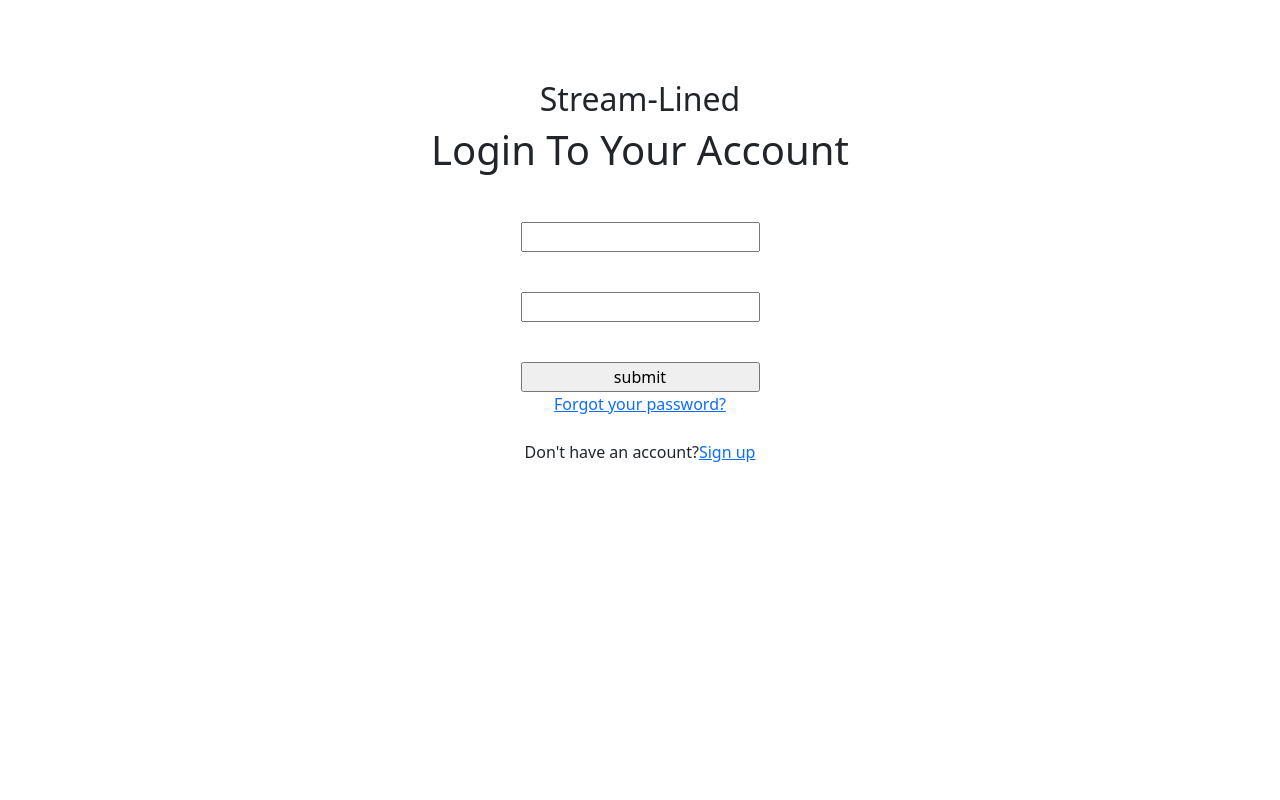
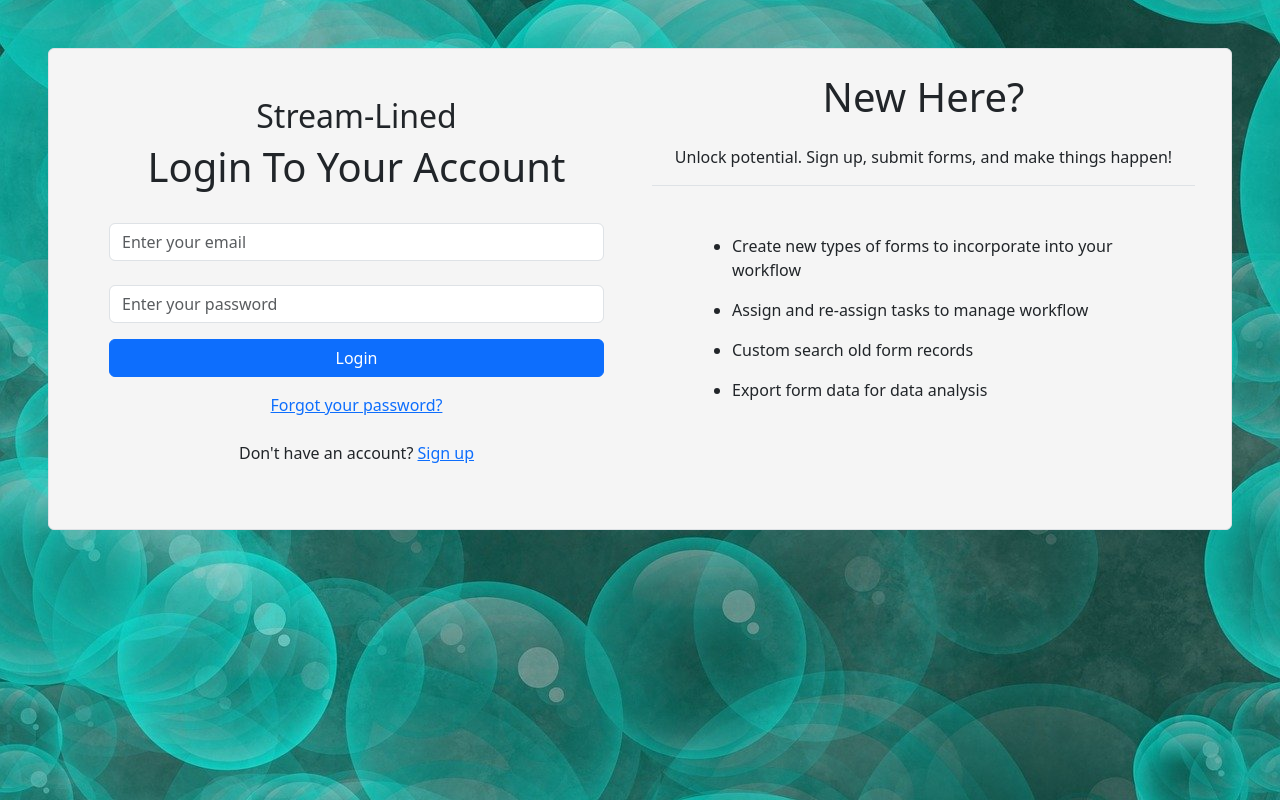
Before and after one commit to pipersjames/t3a2react-app, a React (Create React App) app: page / in a window 1280 px wide. Built offline with nearby package versions, Linux system fonts and the light colour scheme; no server answers.

Commit message:
login-visual
update look of login screen

```diff
--- a/src/App.css
+++ b/src/App.css
@@ -3,22 +3,18 @@
 
 
 /* Login Page CSS */
-.loginFormContainer {
-  display: flex;
-  align-items: center;
-  justify-content: center;
-  flex-direction: column;
-  height: 70vh;
+.loginBox {
+  background-color: whitesmoke;
 }
 
-.loginForm {
-  display: flex;
-  flex-direction: column;
-  margin-top: 5vh;
-}
-
-.loginInputs {
-  margin-bottom: 5vh;
+.loginContainer {
+  background-image: url('./assets/seamless.jpg');
+  background-size: cover;
+  background-position: center;
+  margin: 0;
+  padding: 0;
+  height: 100dvh;
+  width: 100dvw;
 }
 
 /*CreateAccount CSS*/
@@ -44,6 +40,6 @@
 
 
 
-.row {
+.accountBox {
   background-color: whitesmoke
 }
--- a/src/components/CreateAccount.jsx
+++ b/src/components/CreateAccount.jsx
@@ -62,7 +62,7 @@ export default function CreateAccount() {
     return (
       <div className="createAccountContainer pt-sm-2 pt-md-3 pt-lg-4 pt-xl-5 overflow-auto">
         <div className="container">
-      <div className="row justify-content-center border rounded p-4">
+      <div className="accountBox row justify-content-center border rounded p-4">
         <div className="col-md-5">
           <h2 className="text-center mt-3">Stream-Lined</h2>
           <h1 className="text-center mt-2 mb-5">Create New Account</h1>
@@ -132,7 +132,7 @@ export default function CreateAccount() {
                 </button>
                 <div className="d-flex mt-4 justify-content-center">
                 <p>Have an account?</p>
-                <NavLink to="/login">Sign up</NavLink>
+                <NavLink to="/">Sign up</NavLink>
                 </div>
             </div>
           </form>
--- a/src/components/LoginForm.jsx
+++ b/src/components/LoginForm.jsx
@@ -1,10 +1,12 @@
-import { useState } from "react"
+import { useContext, useState } from "react"
 import Cookies from 'js-cookie'
 import { NavLink, useNavigate} from 'react-router-dom'
+import { ApiContext } from "../contexts/ApiProvider"
 
 export default function LoginForm() {
 
     const navigate = useNavigate()
+    const { apiUrl } = useContext(ApiContext)
 
     const [email, setEmail] = useState('')
     const [password, setPassword] = useState('')
@@ -13,7 +15,7 @@ export default function LoginForm() {
         event.preventDefault()
 
         try {
-            const response = await fetch("https://stream-linedd-8391d4c8cf39.herokuapp.com/users/login", {
+            const response = await fetch(`${apiUrl}/users/login`, {
                 method: "POST",
                 headers: {
                     'Content-Type': 'application/json'
@@ -46,37 +48,73 @@ export default function LoginForm() {
 
 
     return (
-        <div className="loginFormContainer">
-            <h2>Stream-Lined</h2>
-            <h1>Login To Your Account</h1>
-            <form autoComplete="on" className="loginForm" onSubmit={handleSubmit}>
-                <input type="text"
+        <div className="loginContainer pt-sm-2 pt-md-3 pt-lg-4 pt-xl-5 overflow-auto">
+    <div className="loginBox row border rounded p-4 mx-sm-5">
+        <div className="col-md-6">
+            <div className="loginFormContainer p-4">
+                <h2 className="text-center">Stream-Lined</h2>
+                <h1 className="text-center">Login To Your Account</h1>
+                <form autoComplete="on" className="loginForm d-flex flex-column" onSubmit={handleSubmit}>
+                    <div className="mb-4 mt-4">
+                        <input
+                            type="text"
                             name="emailInput"
                             id="emailInput"
                             value={email}
-                className="loginInputs"
+                            className="form-control "
+                            placeholder="Enter your email"
                             onChange={(e) => setEmail(e.target.value)}
                         />
+                    </div>
+                    <div className="mb-3">
                         <input
                             type="password"
                             name="passwordInput"
                             id="passwordInput"
                             value={String(password)}
-                className="loginInputs"
+                            className="form-control"
+                            placeholder="Enter your password"
                             onChange={(e) => setPassword(e.target.value)}
                         />
-                <input
+                    </div>
+                    <button
                         type="submit"
-                value="submit"
-                className="loginButton"
-                />
+                        className="btn btn-primary"
+                    >
+                        Login
+                    </button>
                 </form>
-            <NavLink to="url">Forgot your password?</NavLink> {/*url link to account recovery page*/ }
-            <div className="d-flex mt-4 justify-content-center">
-                <p>Don't have an account?</p>
-                <NavLink to="/create-new-user">Sign up</NavLink>
+                <div className="text-center mt-3">
+                    <NavLink to="url">Forgot your password?</NavLink> {/*url link to account recovery page*/}
+                </div>
+                <div className="text-center mt-4">
+                    <p>Don't have an account? <NavLink to="/create-new-user">Sign up</NavLink></p>
+                </div>
+            </div>
+        </div>
+        <div className="col-md-6">
+            <div className="text-center mb-5 border-bottom">
+                <h1 className="mb-4  d-none d-md-block">New Here?</h1>
+                <p>Unlock potential. Sign up, submit forms, and make things happen!</p>
+            </div>
+            <ul className="m-5 d-none d-md-block">
+                <li>
+                    <p>Create new types of forms to incorporate into your workflow</p>
+                </li>
+                <li>
+                    <p>Assign and re-assign tasks to manage workflow</p>
+                </li>
+                <li>
+                    <p>Custom search old form records</p>
+                </li>
+                <li>
+                    <p>Export form data for data analysis</p>
+                </li>
+            </ul>
+        </div>
+    </div>
 </div>
 
-        </div>
+
     )
 }
```
Lines whose indentation alone changed are shown as unchanged.
